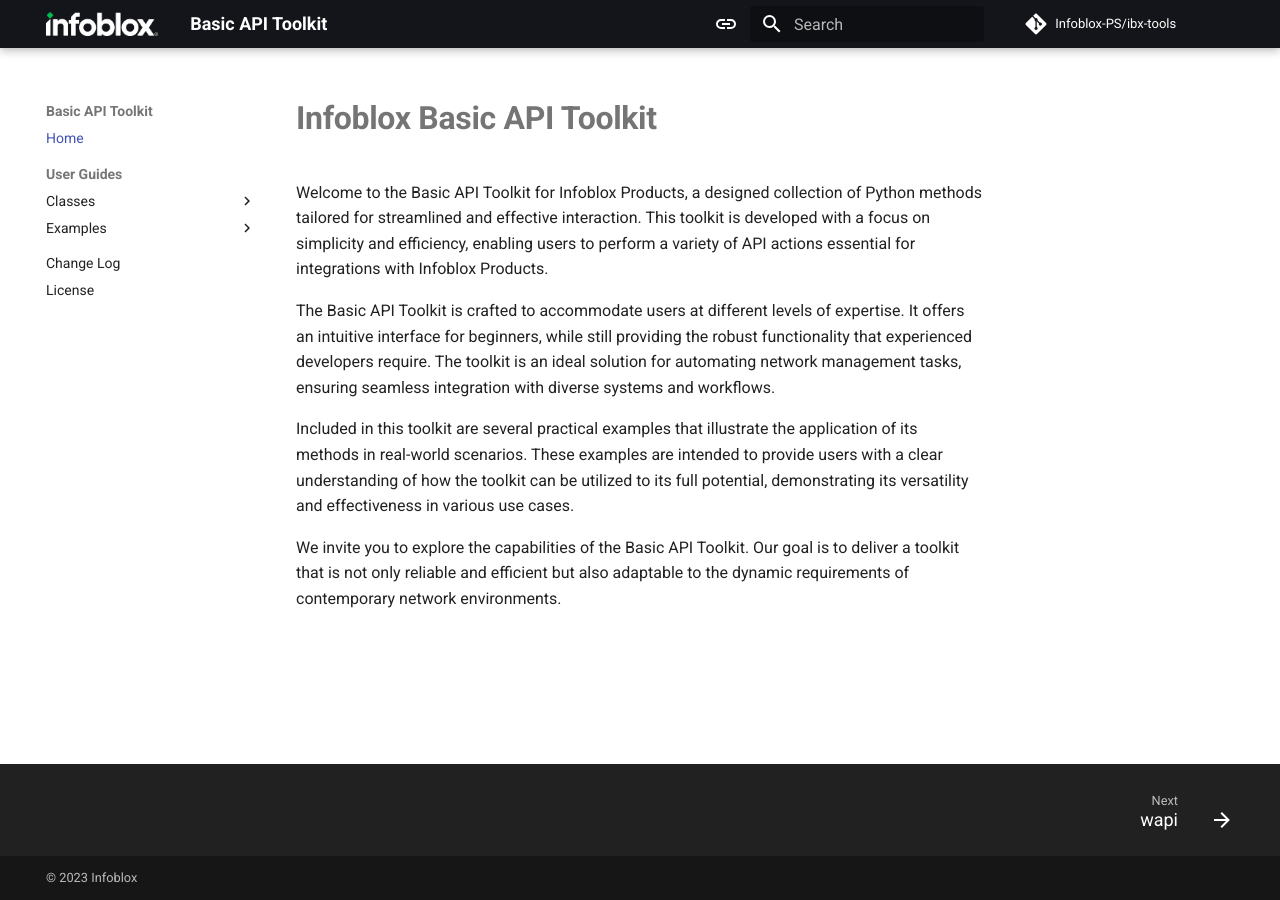
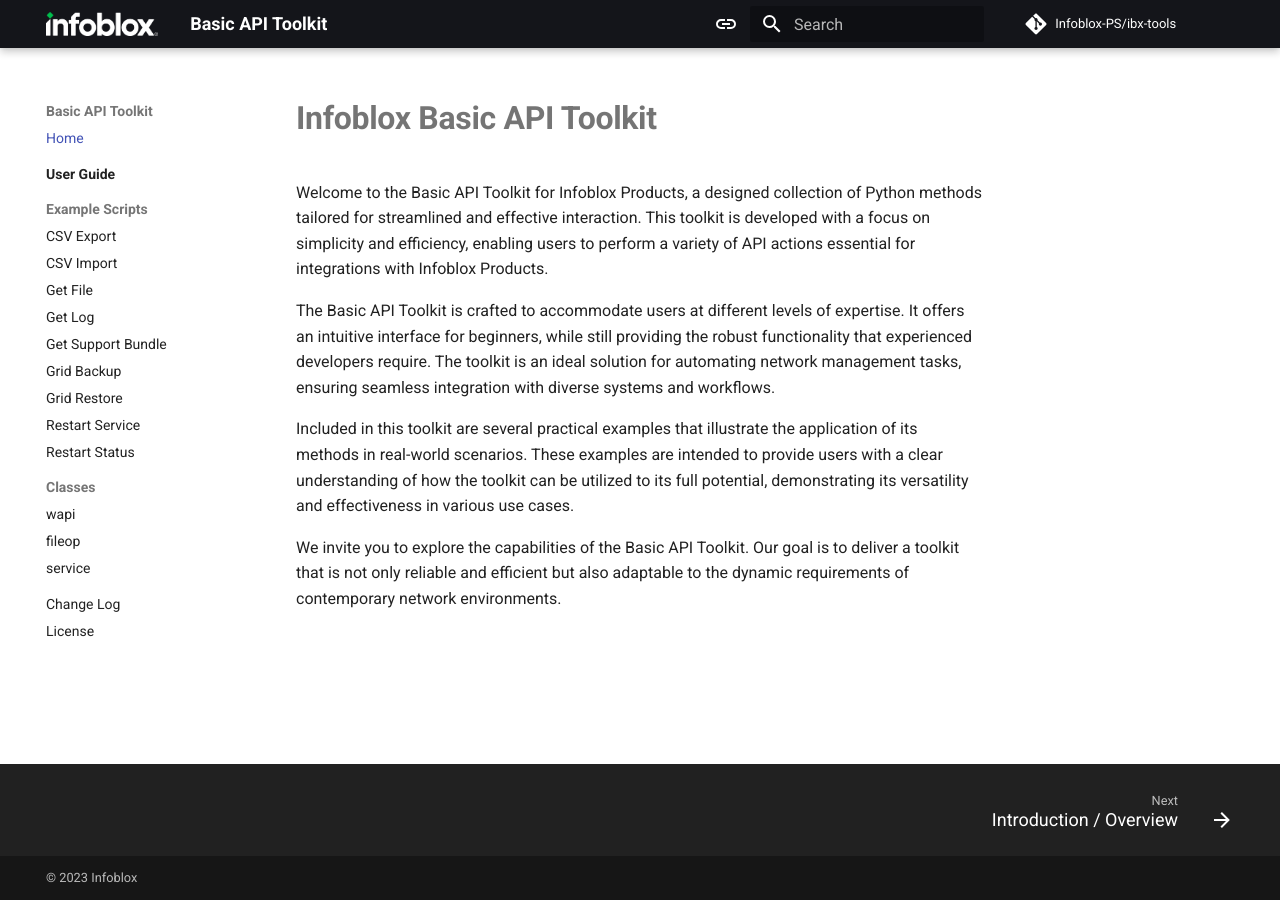
Before and after one commit to Infoblox-PS/ibx-sdk, an MkDocs documentation site: the page built from docs/index.md, in a window 1280 px wide. Built offline with MkDocs 1.6.1 and Material for MkDocs 9.7.7, drawn with Linux system fonts in a browser that asks for light colours; comment, search, counter and statistics services are not loaded.

Commit message:
refactor: Refactor mkdocs navigation and add user guide
The navigation structure in mkdocs.yml has been updated to simplify the
layout and improve user flow. Additionally, a new user guide file has
been created under the docs directory, providing detailed documentation
on the use and installation of the Basic API Toolkit. These changes aim
to facilitate easier access to information for users.

```diff
--- a/mkdocs.yml
+++ b/mkdocs.yml
@@ -115,21 +115,22 @@
 
 nav:
   - Home: index.md
-  - User Guides:
-      - Classes:
-          - wapi: classes/wapi.md
-          - fileop: classes/fileop.md
-          - service: classes/service.md
-      - Examples:
-          - CSV Export: examples/csvexport.md
-          - CSV Import: examples/csvimport.md
-          - Get File: examples/get_file.md
-          - Get Log: examples/get_log.md
-          - Get Support Bundle: examples/get_supportbundle.md
-          - Grid Backup: examples/grid_backup.md
-          - Grid Restore: examples/grid_restore.md
-          - Restart Service: examples/restart_service.md
-          - Restart Status: examples/restart_status.md
+  - User Guide:
+      - user_guide/index.md
+  - Example Scripts:
+      - CSV Export: examples/csvexport.md
+      - CSV Import: examples/csvimport.md
+      - Get File: examples/get_file.md
+      - Get Log: examples/get_log.md
+      - Get Support Bundle: examples/get_supportbundle.md
+      - Grid Backup: examples/grid_backup.md
+      - Grid Restore: examples/grid_restore.md
+      - Restart Service: examples/restart_service.md
+      - Restart Status: examples/restart_status.md
+  - Classes:
+      - wapi: classes/wapi.md
+      - fileop: classes/fileop.md
+      - service: classes/service.md
   - Change Log: changelog.md
   - License: LICENSE.md
 
```
Also changed, not shown: docs/user_guide/index.md (added, +71 -0 lines).
